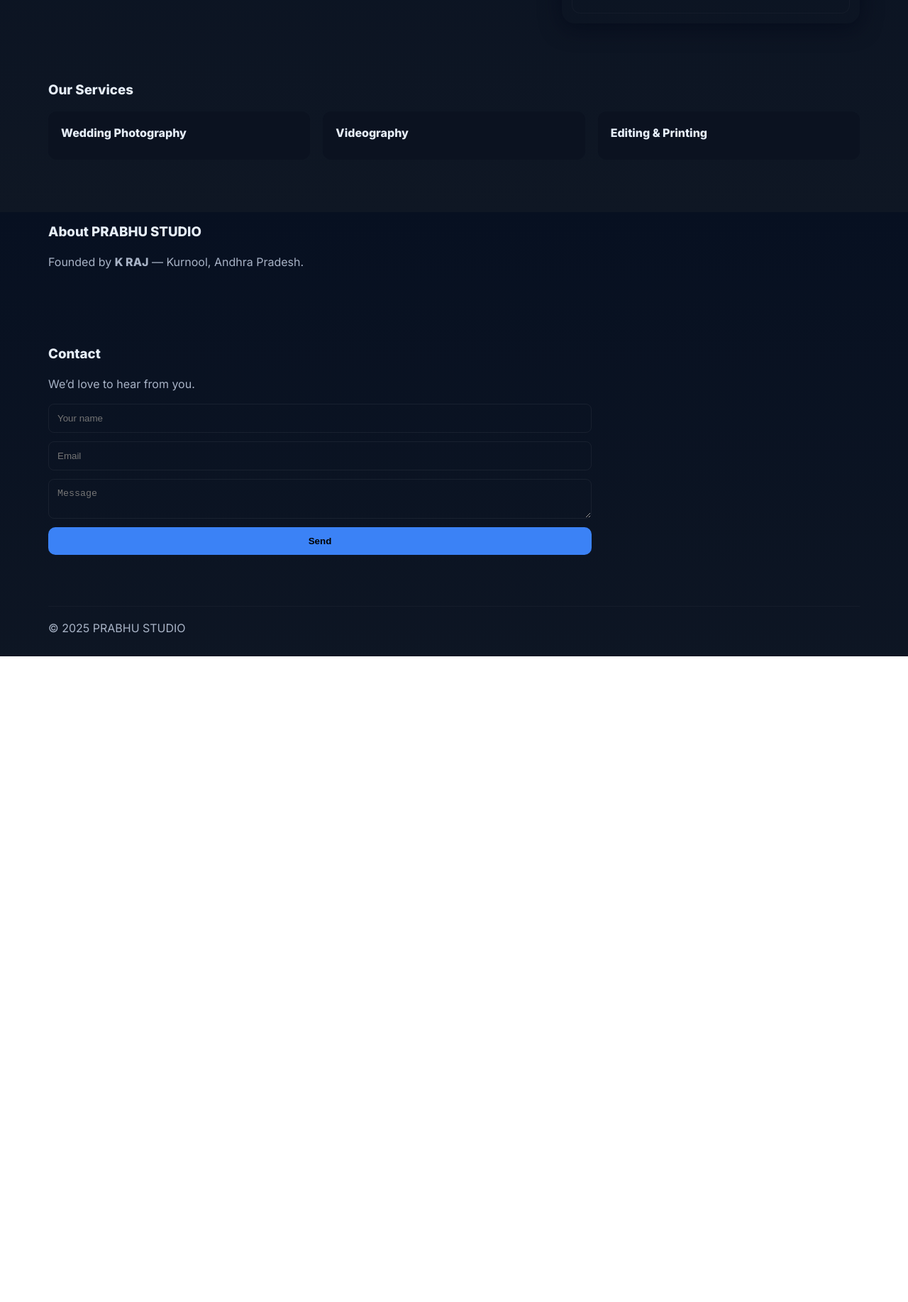
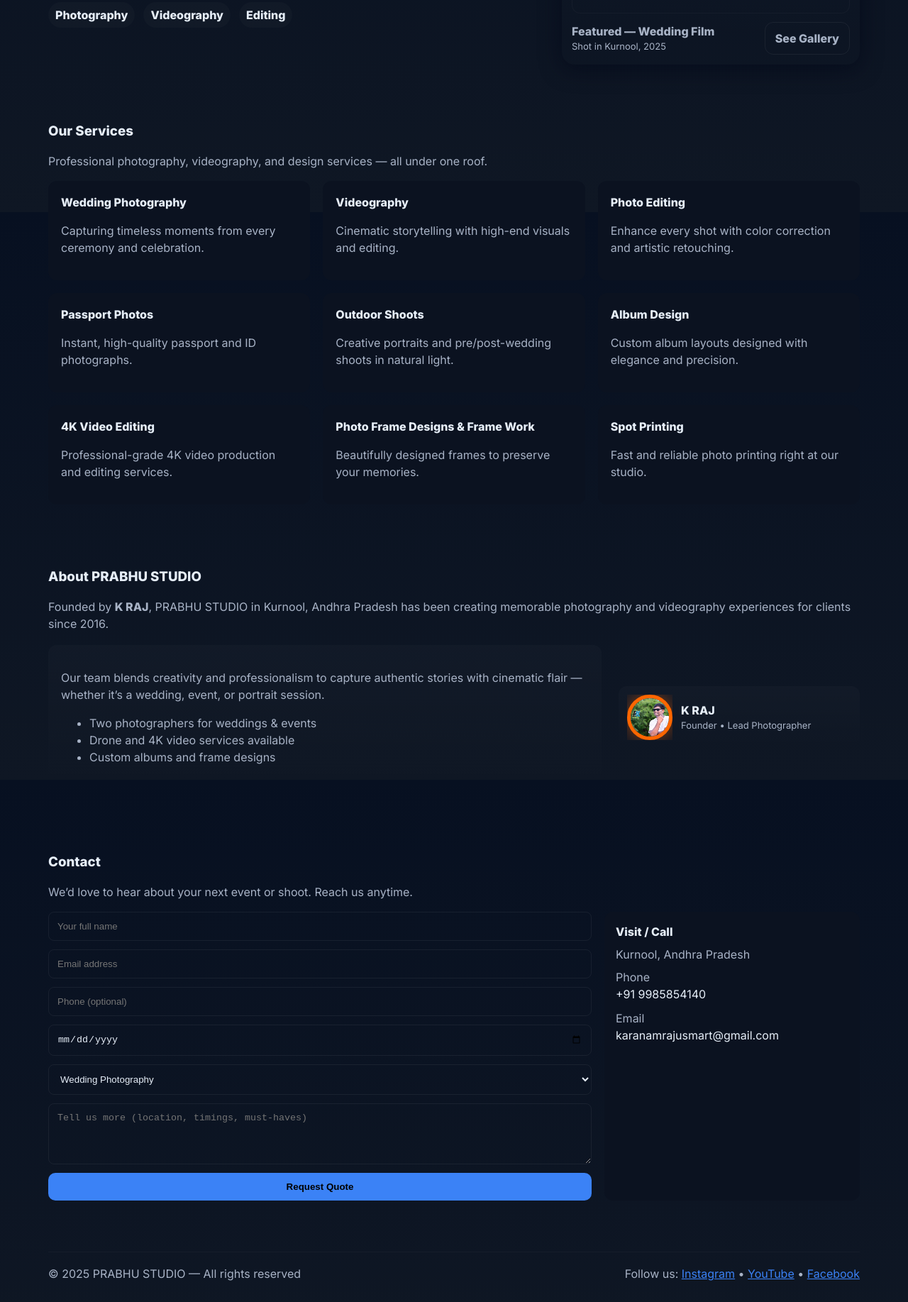
Before and after one commit to karanamraju/www.prabhustudios.com, a plain HTML site: page index.html in a window 1280 px wide. Shown: the part 501-2336 px from the top of the page at 71% size. Before the commit the page ends 1426 px from the top, so only its background shows below. Drawn offline with Linux system fonts and the light colour scheme.

Commit message:
Enhance logo and about photo styles, update contact form
Added hover effects for logo and about photo, and enhanced the contact form with additional fields.

```diff
--- a/index.html
+++ b/index.html
@@ -5,30 +5,6 @@
   <meta name="viewport" content="width=device-width, initial-scale=1" />
   <title>PRABHU STUDIO — Perfect Shots. Stunning Edits.</title>
   <meta name="description" content="PRABHU STUDIO — Photography, Videography, Editing & Printing in Kurnool, Andhra Pradesh. Professional photo & video studio for weddings, events, and more." />
-
-  <!-- ✅ Favicon & Open Graph for Google -->
-  <link rel="icon" href="/logo.png" type="image/png" />
-  <meta property="og:title" content="PRABHU STUDIO — Perfect Shots. Stunning Edits." />
-  <meta property="og:description" content="Photography, Videography, Editing & Printing in Kurnool, Andhra Pradesh." />
-  <meta property="og:image" content="https://www.prabhustudios.com/logo.png" />
-  <meta property="og:url" content="https://www.prabhustudios.com" />
-  <meta name="twitter:card" content="summary_large_image" />
-
-  <!-- ✅ Google Logo Schema -->
-  <script type="application/ld+json">
-  {
-    "@context": "https://schema.org",
-    "@type": "Organization",
-    "name": "PRABHU STUDIO",
-    "url": "https://www.prabhustudios.com",
-    "logo": "https://www.prabhustudios.com/logo.png",
-    "sameAs": [
-      "https://www.youtube.com/@rk_in",
-      "https://www.instagram.com/",
-      "https://www.facebook.com/"
-    ]
-  }
-  </script>
 
   <!-- Google Fonts -->
   <link href="https://fonts.googleapis.com/css2?family=Inter:wght@300;400;600;800&display=swap" rel="stylesheet">
@@ -107,6 +83,32 @@
       .brand h1{font-size:16px}
       .hero-left h2{font-size:28px}
     }
+    .chip{display:inline-block;padding:6px 10px;background:rgba(255,255,255,0.02);border-radius:999px;font-weight:700}
+
+    /* ✅ ADDITION STARTS HERE - Highlight for logo & photo */
+    header .logo img {
+      border: 3px solid #ff6600;
+      box-shadow: 0 0 15px rgba(255, 102, 0, 0.5);
+      transition: transform 0.3s ease, box-shadow 0.3s ease;
+    }
+
+    header .logo img:hover {
+      transform: scale(1.08);
+      box-shadow: 0 0 25px rgba(255, 102, 0, 0.8);
+    }
+
+    .about-photo img {
+      border: 5px solid #ff6600;
+      border-radius: 50%;
+      box-shadow: 0 0 25px rgba(255, 102, 0, 0.5);
+      transition: transform 0.4s ease, box-shadow 0.4s ease;
+    }
+
+    .about-photo img:hover {
+      transform: scale(1.07);
+      box-shadow: 0 0 40px rgba(255, 102, 0, 0.8);
+    }
+    /* ✅ ADDITION ENDS HERE */
   </style>
 </head>
 
@@ -135,6 +137,7 @@
       </nav>
     </header>
 
+    <!-- HERO -->
     <section class="hero" id="home">
       <div class="hero-left">
         <span class="kicker">Now in Kurnool — Andhra Pradesh</span>
@@ -144,60 +147,131 @@
           <a class="cta" href="#contact">Get A Quote</a>
           <a class="btn-outline" href="#portfolio">View Portfolio</a>
         </div>
+        <div style="margin-top:18px;display:flex;gap:12px;flex-wrap:wrap;">
+          <div class="chip">Photography</div>
+          <div class="chip">Videography</div>
+          <div class="chip">Editing</div>
+        </div>
       </div>
+
       <div class="hero-right">
         <div class="hero-card">
           <div class="hero-image" role="img" aria-label="Studio hero image"></div>
+          <div style="display:flex;justify-content:space-between;align-items:center;margin-top:12px;color:var(--muted)">
+            <div>
+              <div style="font-weight:800">Featured — Wedding Film</div>
+              <div style="font-size:13px">Shot in Kurnool, 2025</div>
+            </div>
+            <a class="btn-outline" href="#portfolio">See Gallery</a>
+          </div>
         </div>
       </div>
     </section>
 
+    <!-- SERVICES -->
     <section id="services">
       <h3>Our Services</h3>
-      <div class="services">
-        <div class="service"><h4>Wedding Photography</h4></div>
-        <div class="service"><h4>Videography</h4></div>
-        <div class="service"><h4>Editing & Printing</h4></div>
+      <p class="muted">Professional photography, videography, and design services — all under one roof.</p>
+      <div class="services" style="margin-top:16px">
+        <div class="service"><h4>Wedding Photography</h4><p class="muted">Capturing timeless moments from every ceremony and celebration.</p></div>
+        <div class="service"><h4>Videography</h4><p class="muted">Cinematic storytelling with high-end visuals and editing.</p></div>
+        <div class="service"><h4>Photo Editing</h4><p class="muted">Enhance every shot with color correction and artistic retouching.</p></div>
+        <div class="service"><h4>Passport Photos</h4><p class="muted">Instant, high-quality passport and ID photographs.</p></div>
+        <div class="service"><h4>Outdoor Shoots</h4><p class="muted">Creative portraits and pre/post-wedding shoots in natural light.</p></div>
+        <div class="service"><h4>Album Design</h4><p class="muted">Custom album layouts designed with elegance and precision.</p></div>
+        <div class="service"><h4>4K Video Editing</h4><p class="muted">Professional-grade 4K video production and editing services.</p></div>
+        <div class="service"><h4>Photo Frame Designs & Frame Work</h4><p class="muted">Beautifully designed frames to preserve your memories.</p></div>
+        <div class="service"><h4>Spot Printing</h4><p class="muted">Fast and reliable photo printing right at our studio.</p></div>
       </div>
     </section>
 
+    <!-- ABOUT -->
     <section id="about">
       <h3>About PRABHU STUDIO</h3>
-      <p class="muted">Founded by <strong>K RAJ</strong> — Kurnool, Andhra Pradesh.</p>
+      <p class="muted">Founded by <strong>K RAJ</strong>, PRABHU STUDIO in Kurnool, Andhra Pradesh has been creating memorable photography and videography experiences for clients since 2016.</p>
+      <div class="about" style="margin-top:18px">
+        <div class="about-card">
+          <p class="muted">Our team blends creativity and professionalism to capture authentic stories with cinematic flair — whether it’s a wedding, event, or portrait session.</p>
+          <ul class="muted" style="margin-top:12px">
+            <li>Two photographers for weddings & events</li>
+            <li>Drone and 4K video services available</li>
+            <li>Custom albums and frame designs</li>
+          </ul>
+        </div>
+        <div style="display:grid;gap:12px">
+          <div class="about-card" style="padding:12px;display:flex;gap:12px;align-items:center">
+            <div class="about-photo" style="width:64px;height:64px;overflow:hidden;">
+              <img src="/raj.jpg" alt="K Raj - Founder" style="width:100%;height:100%;object-fit:cover;">
+            </div>
+            <div>
+              <div style="font-weight:800">K RAJ</div>
+              <div class="muted" style="font-size:13px">Founder • Lead Photographer</div>
+            </div>
+          </div>
+        </div>
+      </div>
     </section>
 
+    <!-- CONTACT -->
     <section id="contact">
       <h3>Contact</h3>
-      <p class="muted">We’d love to hear from you.</p>
-      <div class="contact-grid">
+      <p class="muted">We’d love to hear about your next event or shoot. Reach us anytime.</p>
+      <div class="contact-grid" style="margin-top:16px">
         <form id="contactForm" onsubmit="return handleForm(event)">
-          <input name="name" placeholder="Your name" required />
-          <input name="email" type="email" placeholder="Email" required />
-          <textarea name="message" placeholder="Message"></textarea>
-          <button class="submit">Send</button>
+          <input name="name" placeholder="Your full name" required />
+          <input name="email" type="email" placeholder="Email address" required />
+          <input name="phone" placeholder="Phone (optional)" />
+          <input name="date" type="date" placeholder="Event date" />
+          <select name="service">
+            <option value="wedding">Wedding Photography</option>
+            <option value="videography">Videography</option>
+            <option value="editing">Editing & Printing</option>
+            <option value="other">Other / Inquiry</option>
+          </select>
+          <textarea name="message" placeholder="Tell us more (location, timings, must-haves)" rows="4"></textarea>
+          <button class="submit">Request Quote</button>
         </form>
+
+        <aside style="background:var(--card);padding:16px;border-radius:12px">
+          <div style="font-weight:800">Visit / Call</div>
+          <div class="muted" style="margin-top:8px">Kurnool, Andhra Pradesh</div>
+          <div style="margin-top:8px">
+            <div class="muted">Phone</div>
+            <div>+91 9985854140</div>
+          </div>
+          <div style="margin-top:10px">
+            <div class="muted">Email</div>
+            <div>karanamrajusmart@gmail.com</div>
+          </div>
+        </aside>
       </div>
     </section>
 
     <footer>
-      <div class="muted">© 2025 PRABHU STUDIO</div>
+      <div style="display:flex;justify-content:space-between;align-items:center;flex-wrap:wrap;gap:8px">
+        <div class="muted">© 2025 PRABHU STUDIO — All rights reserved</div>
+        <div class="muted">Follow us:
+          <a href="#" style="color:var(--accent)">Instagram</a> •
+          <a href="http://www.youtube.com/@rk_in" style="color:var(--accent)">YouTube</a> •
+          <a href="#" style="color:var(--accent)">Facebook</a>
+        </div>
+      </div>
     </footer>
   </div>
 
   <div class="lightbox" id="lightbox"><img src="" alt="Expanded photo" id="lightboxImg"></div>
 
   <script>
-    function handleForm(e){
-      e.preventDefault();
-      const f=e.target;
-      const data=new FormData(f);
-      const name=data.get('name');
-      const email=data.get('email');
-      const message=data.get('message');
-      const body=encodeURIComponent(`Name: ${name}\nEmail: ${email}\n\n${message}`);
-      window.location.href=`mailto:karanamrajusmart@gmail.com?subject=Contact from ${name}&body=${body}`;
-      return false;
-    }
+    const toggle=document.querySelector('.menu-toggle');
+    const nav=document.querySelector('.nav');
+    toggle?.addEventListener('click',()=>{const open=nav.style.display==='flex';nav.style.display=open?'none':'flex';toggle.setAttribute('aria-expanded',String(!open))});
+    const photos=document.querySelectorAll('.photo');
+    const lightbox=document.getElementById('lightbox');
+    const lbImg=document.getElementById('lightboxImg');
+    photos.forEach(p=>{p.addEventListener('click',()=>{const src=p.dataset.src||p.querySelector('img').src;lbImg.src=src;lightbox.classList.add('open')})});
+    lightbox.addEventListener('click',(e)=>{if(e.target===lightbox||e.target===lbImg)lightbox.classList.remove('open')});
+    function handleForm(e){e.preventDefault();const f=e.target;const data=new FormData(f);const name=data.get('name')||'Client';const email=data.get('email')||'';const service=data.get('service')||'Inquiry';const message=data.get('message')||'';const body=encodeURIComponent(`Name: ${name}\nEmail: ${email}\nService: ${service}\n\nMessage:\n${message}`);window.location.href=`mailto:karanamrajusmart@gmail.com?subject=${encodeURIComponent('New booking request from '+name)}&body=${body}`;return false;}
+    document.addEventListener('keydown',(e)=>{if(e.key==='Escape')document.getElementById('lightbox').classList.remove('open')});
   </script>
 </body>
 </html>
```
